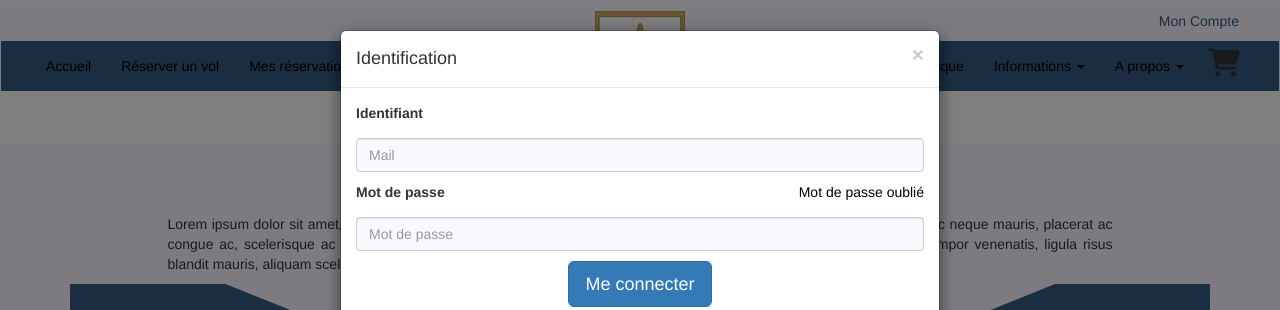
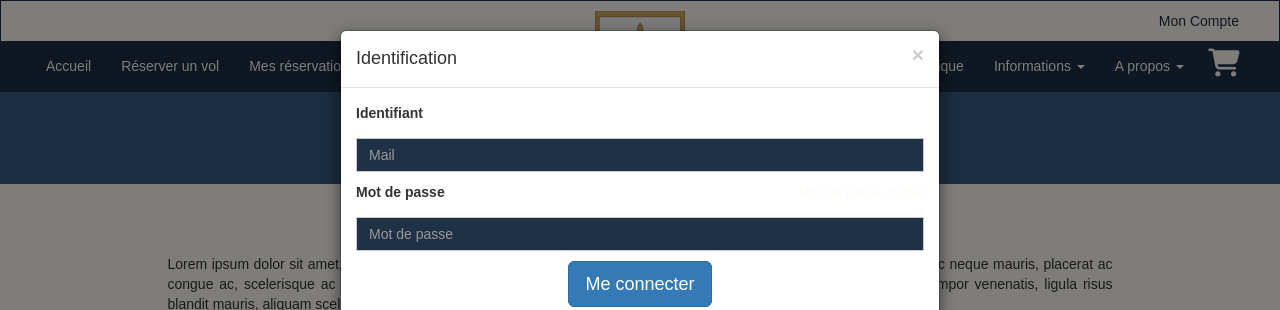
Before and after one commit to michaeldll/vintage, a PHP site: page /pages/flotte.php in a window 1280 px wide, after a click on "Mon Compte". Shown: the top 310 px of the page. Run offline with PHP 8.4, Linux system fonts and the light colour scheme; some libraries are stand-ins or nearby versions.

Commit message:
css footer et modele 1
A remodifer pour le modele 2

```diff
--- a/css/baseStyle.css
+++ b/css/baseStyle.css
@@ -1,11 +1,14 @@
 
 body {
-  padding-bottom: 20px;
-  background-color: #faf7ff;
+    padding-bottom: 20px;
+    background-color: #fffaf4;
+    font-family: 'Raleway', sans-serif;
+}
+.tavirajFont{
+    font-family: 'Taviraj', serif;
 }
 #slider{
-    margin: 5vh;
-    margin-top: 0;
+    margin: 0;
 }
 .navbar-brand{
     float: none;
@@ -16,10 +19,10 @@ body {
   width: 9rem;
 }
 .icon-bar{
-  background-color: black;
+  background-color: #fffaf4;
 }
 .navbar a{
-  color: black;
+  color: #fffaf4;
 }
 .logo{
   display: flex;
@@ -28,14 +31,15 @@ body {
   height: 40px;
 }
 .blackened{
-  background-color: #4c4c47;
+  background-color: #323232;
 }
 .navbar{
-    background-color: #fff;
+    background-color: #1f3145;
     margin-bottom: 0!important;
+    border-radius: 0;
 }
-.navbar li a:hover{
-  background-color: #fff;
+.navbar li a:hover, .navbar li a:active{
+  background-color: #365a81;
 }
 p{
   text-align: justify;
@@ -123,7 +127,7 @@ footer{
   width: 50px;
   text-align: center;
   padding-top: 8px;
-
+    color: #fffaf4;
 }
 .fa-shopping-cart:hover{
   cursor: pointer;
@@ -133,7 +137,7 @@ footer{
     top: 0;
     right: 0;
     margin-bottom: 10px;
-    color: #365a81!important;
+    color: #1f3145!important;
     font-size: 1.4rem;
     margin-right: 40px;
     margin-top: 10px;
@@ -529,28 +535,80 @@ ul.lienFlotte li{
     text-align: right;
 }
 .couleurBleu{
+    background-color: #1f3145;
+}
+.couleurBleuClair{
     background-color: #365a81;
 }
 .couleurBlanche{
-    background-color: #faf7ff;
+    background-color: #fffaf4;
+}
+.couleurJaune{
+    background-color: #ccaa5b;
 }
 .btn-gold{
     background-color: #ccaa5b!important;
-    color: #4c4c47!important;
+    color: #323232!important;
     border-color: #ccaa5b!important;
+    border-radius: 0;
 }
 .btn-gold:hover, btn-gold:active, btn-gold:focus{
     background-color: #e6c986!important;
-    color: #4c4c47!important;
+    color: #323232!important;
     border-color: #e6c986!important;
+    border-radius: 0;
 }
 .form-control, .input-group-addon{
-    background-color: #faf7ff!important;
-    color: #4c4c47!important;
+    background-color: #1f3145;
+    color: #fffaf4;
+    border-radius: 0;
 }
 .carousel-indicators li{
-    border-color: #801621;
+    border-color: #fffaf4;
+    background-color: #fffaf4;
 }
 .carousel-indicators .active{
+    border-color: #801621;
     background-color: #801621;
 }
+.paddingRowLR15{
+    padding: 0px 15px;
+}
+.noPadding{
+    padding: 0px!important;
+}
+.height80{
+    height: 80px;
+}
+.height40{
+    height: 40px;
+}
+.trapezeGauche{
+    width: 100px;
+    height: 0px;
+    border-bottom: 150px solid #1f3145;
+    border-right: 50px solid transparent;
+}
+.marginTop40{
+    margin-top: 40px;
+}
+.marginTop10{
+    margin-top: 10px;
+}
+.padding10{
+    padding: 10px;
+}
+.rightPosition{
+    float: right;
+}
+footer{
+    position: absolute;
+    width: 100%;
+}
+.whiteText{
+    color: #fffaf4;
+}
+.navbarAvion li a:hover{
+    background-color: #6c94c0;
+    color: #323232;
+}
```
Also changed, not shown: other parts of css/baseStyle.css (+15 -13 lines).
